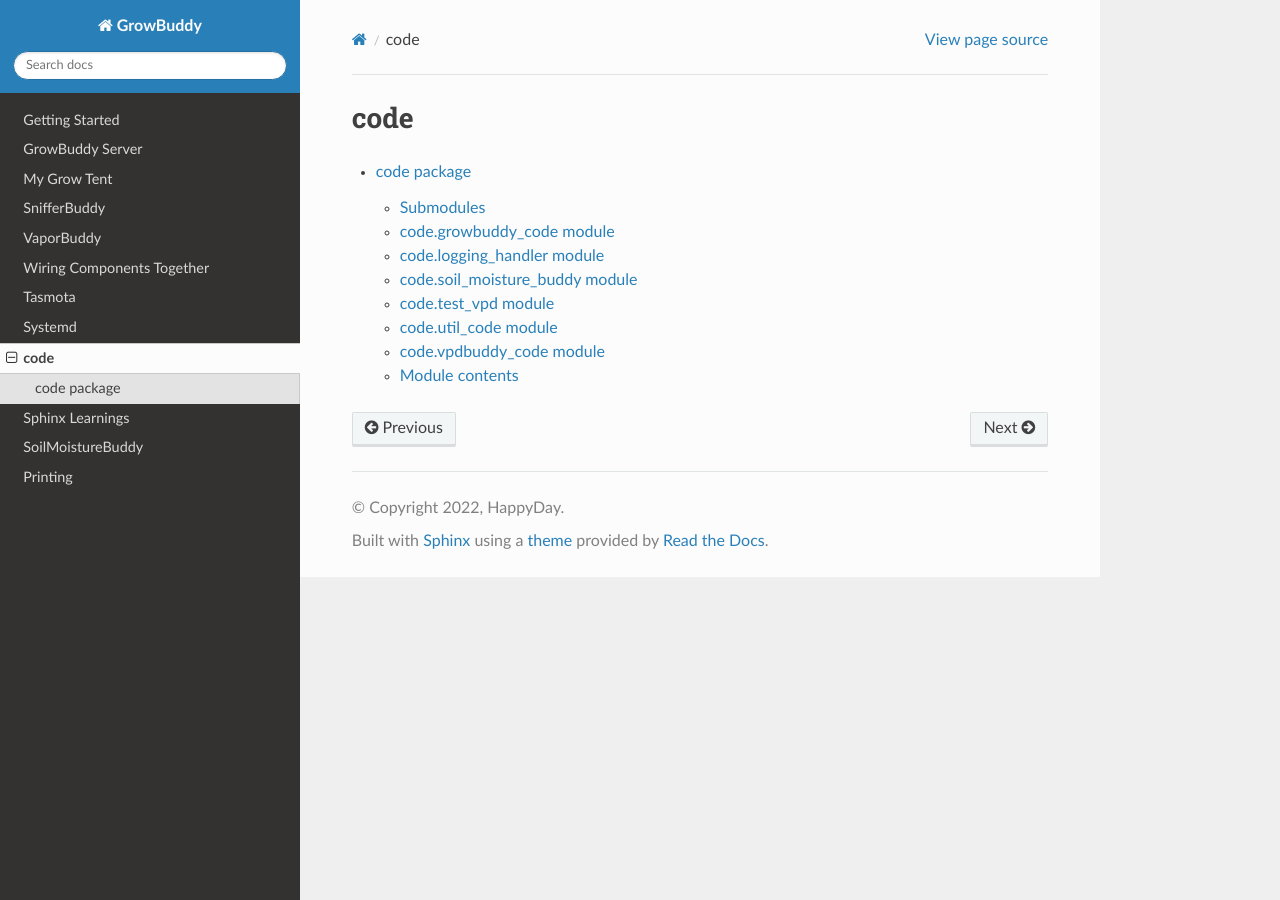
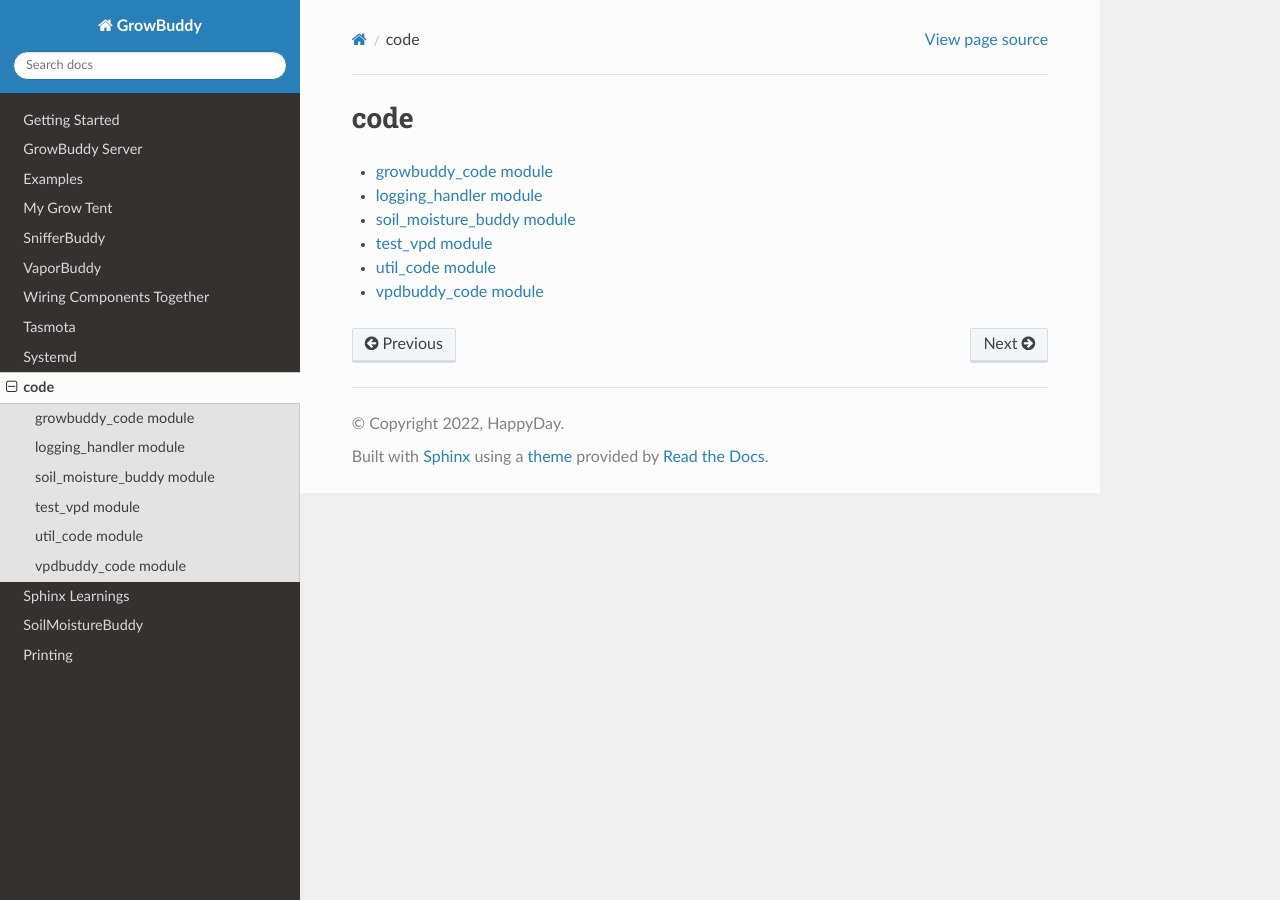
Before and after one commit to solarslurpi/GrowBuddies, a Sphinx documentation site: the page built from docs/modules.rst, in a window 1280 px wide. Built offline with Sphinx 7.4.7 and the Read the Docs theme 2.0.0, drawn with Linux system fonts in a browser that asks for light colours; pages that are not in the unit, such as notebooks, are missing from menus.

Commit message:
evolved.

```diff
--- /dev/null
+++ b/docs/growbuddy_code.rst
@@ -0,0 +1,7 @@
+growbuddy\_code module
+======================
+
+.. automodule:: growbuddy_code
+   :members:
+   :undoc-members:
+   :show-inheritance:
--- a/docs/modules.rst
+++ b/docs/modules.rst
@@ -4,4 +4,9 @@ code
 .. toctree::
    :maxdepth: 4
 
-   code
+   growbuddy_code
+   logging_handler
+   soil_moisture_buddy
+   test_vpd
+   util_code
+   vpdbuddy_code
--- /dev/null
+++ b/docs/util_code.rst
@@ -0,0 +1,7 @@
+util\_code module
+=================
+
+.. automodule:: util_code
+   :members:
+   :undoc-members:
+   :show-inheritance:
--- /dev/null
+++ b/docs/vpdbuddy_code.rst
@@ -0,0 +1,7 @@
+vpdbuddy\_code module
+=====================
+
+.. automodule:: vpdbuddy_code
+   :members:
+   :undoc-members:
+   :show-inheritance:
```
Also changed, not shown: docs/examples.rst (added, +7 -0 lines), docs/getting_started.md (+1 -1 lines), docs/index.md (+1 -0 lines), docs/sphinxLearnings.md (+6 -5 lines), docs/test_vpd.rst (added, +7 -0 lines), 2 other files.
